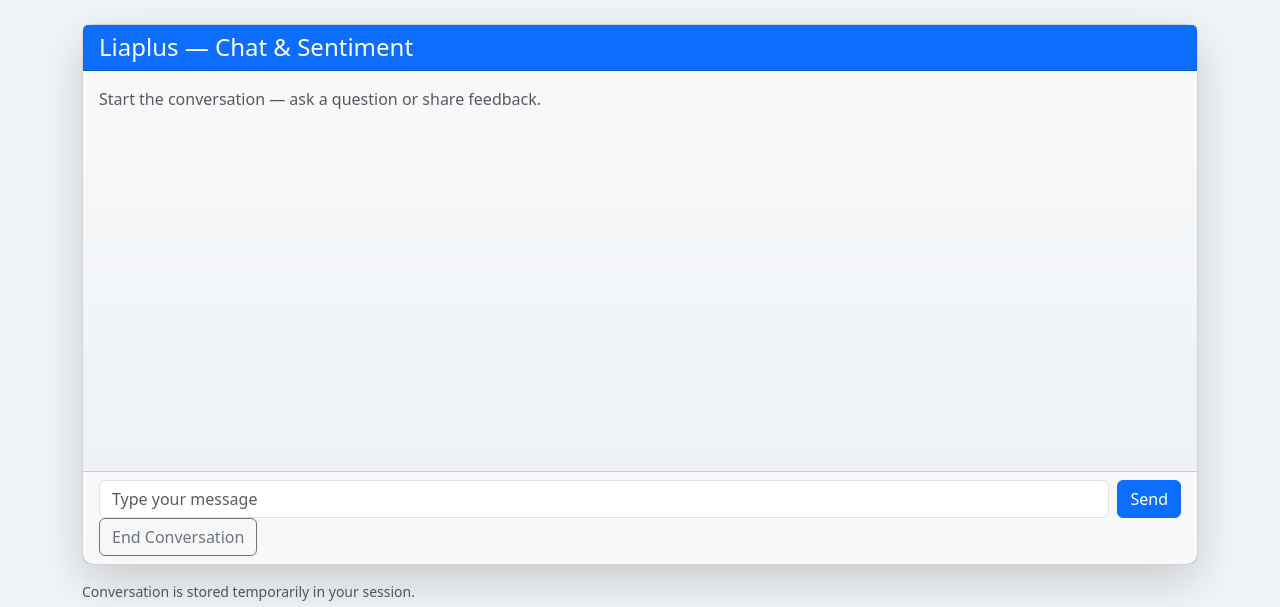
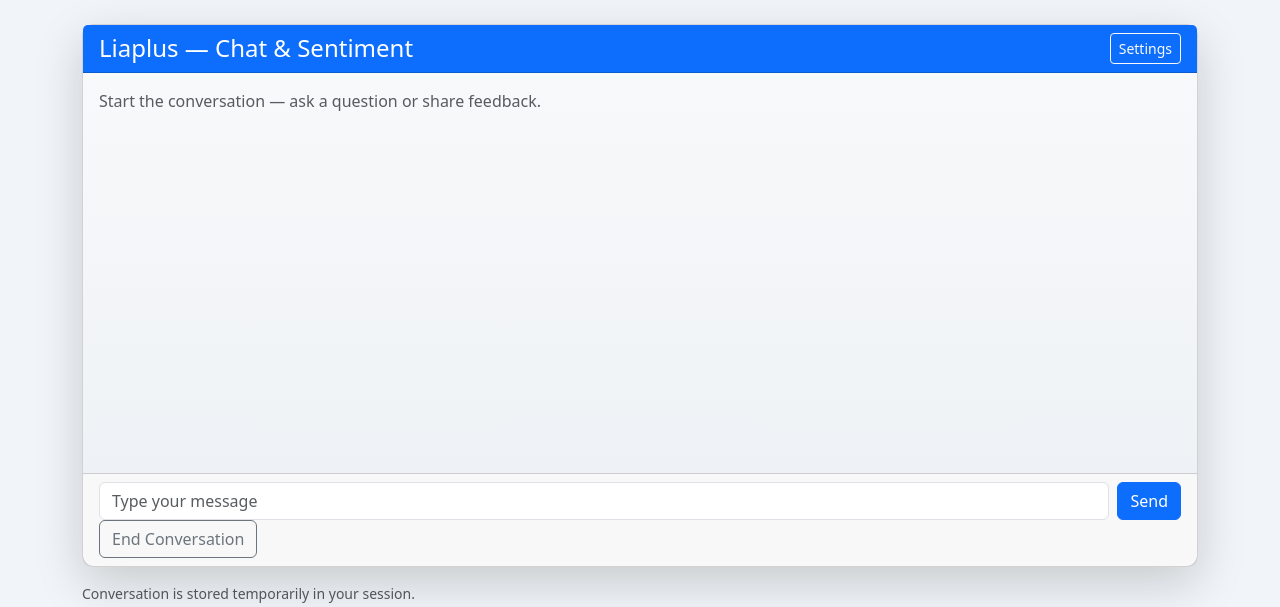
Before and after one commit to Codewithnavy/Liaplusai_assignment, a Flask app: page / in a window 1280 px wide. Shown: the top 607 px of the page. Run offline with Flask 2, Linux system fonts and the light colour scheme.

Commit message:
Fix: add settings link markup

```diff
--- a/templates/index.html
+++ b/templates/index.html
@@ -11,7 +11,12 @@
     <div class="container py-4">
       <div class="card shadow-lg">
         <div class="card-header bg-primary text-white">
-          <h4 class="mb-0">Liaplus — Chat & Sentiment</h4>
+          <div class="d-flex justify-content-between align-items-center">
+            <h4 class="mb-0">Liaplus — Chat & Sentiment</h4>
+            <div>
+              <a href="/settings" class="btn btn-sm btn-outline-light">Settings</a>
+            </div>
+          </div>
         </div>
         <div class="card-body chat-body" id="chat">
           {% if history %}
```
